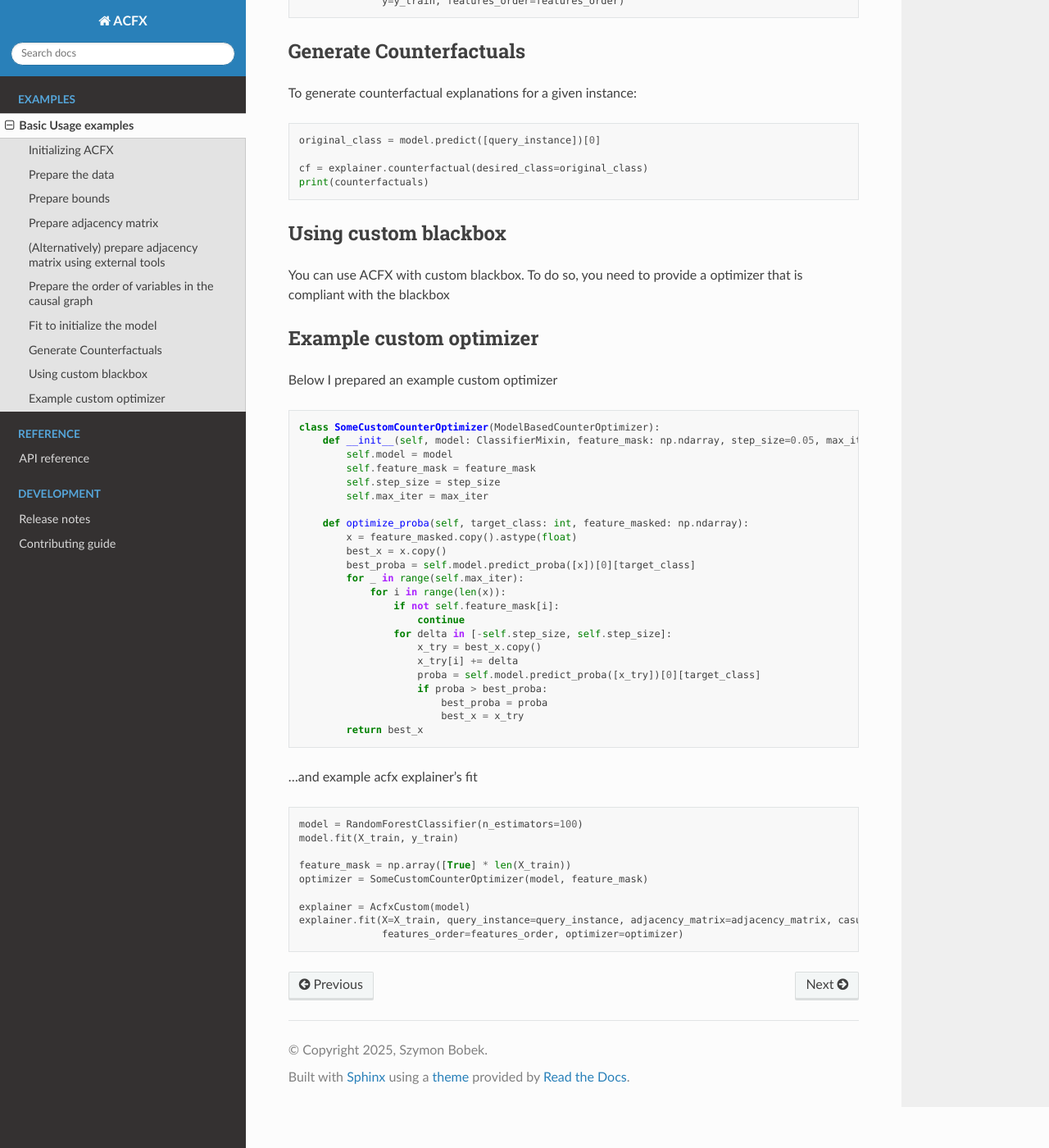
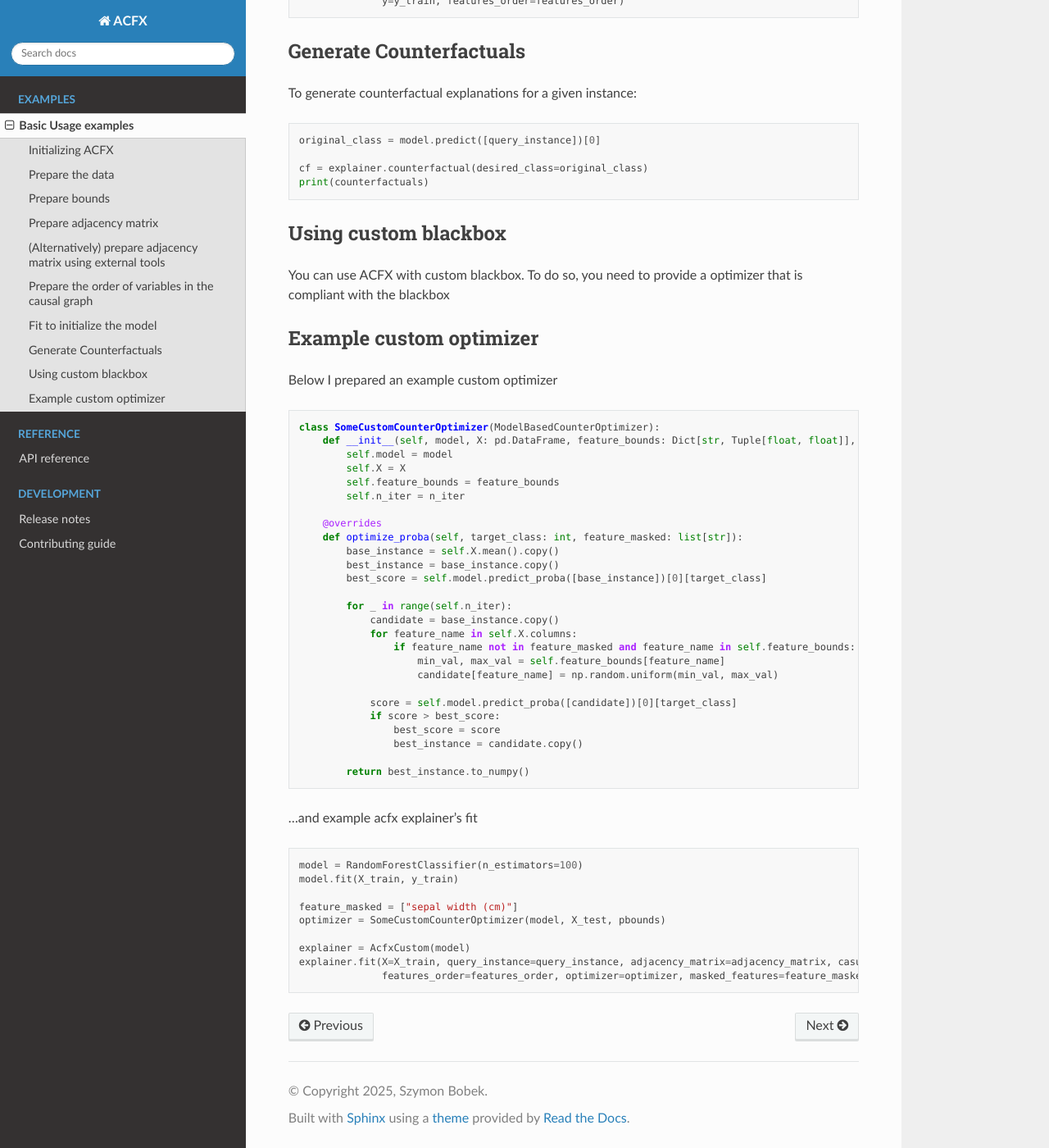
Before and after one commit to sbobek/acfx, a Sphinx documentation site: the page built from docs/basic_examples.rst, in a window 1280 px wide and 1400 px high, scrolled down 1749 px. Shown: the whole window at 82% size. Built offline with Sphinx 7.4.7 and the Read the Docs theme 3.1.0, drawn with Linux system fonts in a browser that asks for light colours.

Commit message:
wip poprawka do optymalizatorow

```diff
--- a/docs/basic_examples.rst
+++ b/docs/basic_examples.rst
@@ -111,29 +111,31 @@ Below I prepared an example custom optimizer
 .. code-block:: python
 
     class SomeCustomCounterOptimizer(ModelBasedCounterOptimizer):
-        def __init__(self, model: ClassifierMixin, feature_mask: np.ndarray, step_size=0.05, max_iter=100):
+        def __init__(self, model, X: pd.DataFrame, feature_bounds: Dict[str, Tuple[float, float]], n_iter: int = 100):
             self.model = model
-            self.feature_mask = feature_mask
-            self.step_size = step_size
-            self.max_iter = max_iter
+            self.X = X
+            self.feature_bounds = feature_bounds
+            self.n_iter = n_iter
 
-        def optimize_proba(self, target_class: int, feature_masked: np.ndarray):
-            x = feature_masked.copy().astype(float)
-            best_x = x.copy()
-            best_proba = self.model.predict_proba([x])[0][target_class]
-            for _ in range(self.max_iter):
-                for i in range(len(x)):
-                    if not self.feature_mask[i]:
-                        continue
-                    for delta in [-self.step_size, self.step_size]:
-                        x_try = best_x.copy()
-                        x_try[i] += delta
-                        proba = self.model.predict_proba([x_try])[0][target_class]
-                        if proba > best_proba:
-                            best_proba = proba
-                            best_x = x_try
-            return best_x
+        @overrides
+        def optimize_proba(self, target_class: int, feature_masked: list[str]):
+            base_instance = self.X.mean().copy()
+            best_instance = base_instance.copy()
+            best_score = self.model.predict_proba([base_instance])[0][target_class]
 
+            for _ in range(self.n_iter):
+                candidate = base_instance.copy()
+                for feature_name in self.X.columns:
+                    if feature_name not in feature_masked and feature_name in self.feature_bounds:
+                        min_val, max_val = self.feature_bounds[feature_name]
+                        candidate[feature_name] = np.random.uniform(min_val, max_val)
+
+                score = self.model.predict_proba([candidate])[0][target_class]
+                if score > best_score:
+                    best_score = score
+                    best_instance = candidate.copy()
+
+            return best_instance.to_numpy()
 
 ...and example acfx explainer's fit
 
@@ -142,9 +144,9 @@ Below I prepared an example custom optimizer
     model = RandomForestClassifier(n_estimators=100)
     model.fit(X_train, y_train)
 
-    feature_mask = np.array([True] * len(X_train))
-    optimizer = SomeCustomCounterOptimizer(model, feature_mask)
+    feature_masked = ["sepal width (cm)"]
+    optimizer = SomeCustomCounterOptimizer(model, X_test, pbounds)
 
     explainer = AcfxCustom(model)
     explainer.fit(X=X_train, query_instance=query_instance, adjacency_matrix=adjacency_matrix, casual_order=causal_order, pbounds=pbounds,
-                  features_order=features_order, optimizer=optimizer)
+                  features_order=features_order, optimizer=optimizer, masked_features=feature_masked)
```
Also changed, not shown: 4 other files.
